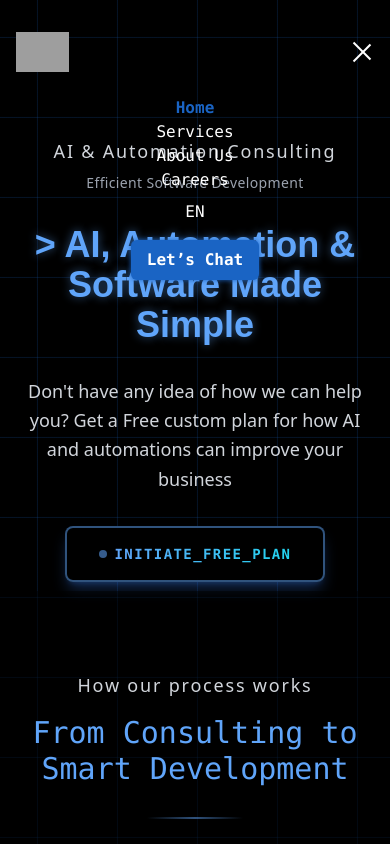
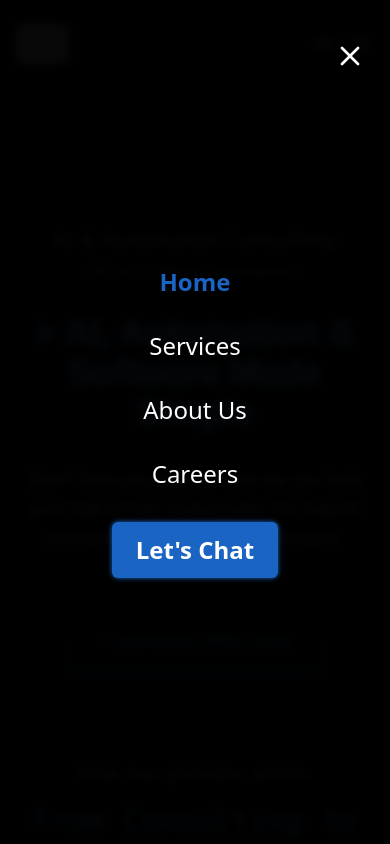
Before and after one commit to Haxor777exe/NovaGateWebsite, a Next.js app: page / in a window 390 px wide. Both pictures are taken after a click on the button "Toggle mobile menu". Shown: the top 844 px of the page. Built offline with nearby package versions, Linux system fonts and the light colour scheme; grey boxes are pictures that could not be loaded.

Commit message:
stuff fixed

```diff
--- a/src/components/footer.tsx
+++ b/src/components/footer.tsx
@@ -7,7 +7,7 @@
     const [copiedEmail, setCopiedEmail] = useState(false);
     const [copiedPhone, setCopiedPhone] = useState(false);
 
-    const copyToClipboard = async (text, type) => {
+    const copyToClipboard = async (text:any, type:any) => {
         try {
             await navigator.clipboard.writeText(text);
             if (type === 'email') {
--- a/src/components/navbar.tsx
+++ b/src/components/navbar.tsx
@@ -2,24 +2,19 @@
 import { useState } from "react";
 import Link from "next/link";
 import { usePathname } from "next/navigation";
+import { X } from "lucide-react";
 
 export default function Navbar() {
-  // For the language dropdown
   const [languageMenuOpen, setLanguageMenuOpen] = useState(false);
   const [selectedLanguage, setSelectedLanguage] = useState("EN");
-
-  // For the main mobile menu
   const [menuOpen, setMenuOpen] = useState(false);
-
   const pathname = usePathname();
 
   const handleLanguageSelect = (lang: string) => {
     setSelectedLanguage(lang);
     setLanguageMenuOpen(false);
-    // Insert your language-switching logic here if needed
   };
 
-  // Navigation links array for easy mapping and active state
   const navLinks = [
     { href: "/", label: "Home" },
     { href: "/services", label: "Services" },
@@ -28,11 +23,9 @@
   ];
 
   return (
-    <nav
-      className="fixed top-6 left-0 w-full z-50 flex justify-center"
-      style={{ border: "none", background: "transparent" }}
-    >
-      <div className="relative max-w-screen-xl w-full flex items-center justify-between px-4 py-2 font-mono text-white">
+    <>
+      <nav className="w-full z-50 flex justify-center bg-transparent">
+        <div className="relative max-w-screen-xl w-full flex items-center justify-between px-4 py-6 font-mono text-white">
           {/* LOGO */}
           <div className="flex items-center">
             <Link href="/" className="transition-transform duration-300 hover:scale-110">
@@ -44,7 +37,7 @@
             </Link>
           </div>
 
-        {/* DESKTOP NAV LINKS (hidden on mobile) */}
+          {/* DESKTOP NAV LINKS */}
           <div className="hidden md:flex space-x-6">
             {navLinks.map((link) => (
               <Link key={link.href} href={link.href}>
@@ -59,9 +52,9 @@
             ))}
           </div>
 
-        {/* DESKTOP RIGHT SIDE (Language + Let’s Chat) */}
+          {/* DESKTOP RIGHT SIDE */}
           <div className="hidden md:flex items-center space-x-4">
-          {/* Language dropdown */}
+            {/* Language dropdown - Desktop */}
             <div className="relative">
               <button
                 onClick={() => setLanguageMenuOpen(!languageMenuOpen)}
@@ -70,7 +63,7 @@
                 {selectedLanguage}
               </button>
               {languageMenuOpen && (
-              <div className="absolute right-0 mt-2 flex flex-col text-sm py-2">
+                <div className="absolute right-0 mt-2 flex flex-col text-sm py-2 bg-black/80 backdrop-blur-sm rounded z-50">
                   {["EN", "NL", "PT"].map((lang) => (
                     <button
                       key={lang}
@@ -84,96 +77,32 @@
               )}
             </div>
 
-          <button
-            className="relative px-4 py-2 rounded-lg bg-black border-2 border-blue-400/50 hover:border-blue-400 transition-all duration-300
-            shadow-lg shadow-blue-500/30 hover:shadow-blue-500/50 group text-lg font-semibold tracking-wide overflow-hidden"
-          >
-            {/* Button glow effect */}
+            <button className="relative px-4 py-2 rounded-lg bg-black border-2 border-blue-400/50 hover:border-blue-400 transition-all duration-300
+              shadow-lg shadow-blue-500/30 hover:shadow-blue-500/50 group text-lg font-semibold tracking-wide overflow-hidden">
               <div className="absolute inset-0 bg-blue-500/10 opacity-0 group-hover:opacity-100 transition-opacity duration-300" />
-            {/* Button text with gradient */}
               <span className="bg-gradient-to-r from-blue-400 to-cyan-400 bg-clip-text text-transparent font-mono tracking-widest">
-              Let’s Chat
+                Let's Chat
               </span>
-            {/* Scanning line effect */}
               <div className="absolute inset-0 bg-gradient-to-b from-transparent via-blue-400/20 to-transparent opacity-0 group-hover:opacity-100 animate-scan" />
             </button>
           </div>
 
-        {/* MOBILE BURGER ICON (shown on mobile only) */}
-        <div className="md:hidden">
-          <button
-            onClick={() => setMenuOpen(!menuOpen)}
-            className="block focus:outline-none"
-            aria-label="Toggle mobile menu"
-          >
-            <div className="relative w-6 h-5 flex flex-col justify-between items-center">
-              {/* Top bar */}
-              <span
-                className={`block h-[2px] w-full bg-white transition-transform duration-300 ${
-                  menuOpen ? "translate-y-2 rotate-45" : ""
-                }`}
-              />
-              {/* Middle bar */}
-              <span
-                className={`block h-[2px] w-full bg-white transition-opacity duration-300 ${
-                  menuOpen ? "opacity-0" : ""
-                }`}
-              />
-              {/* Bottom bar */}
-              <span
-                className={`block h-[2px] w-full bg-white transition-transform duration-300 ${
-                  menuOpen ? "-translate-y-2 -rotate-45" : ""
-                }`}
-              />
-            </div>
-          </button>
-        </div>
-
-        {/* MOBILE MENU (slide/fade in) */}
-        <div
-          className={`
-            absolute top-full left-0 w-full
-            md:hidden
-            flex flex-col items-center
-            overflow-hidden
-            transition-all duration-300
-            ${menuOpen ? "max-h-screen py-4" : "max-h-0 py-0"}
-          `}
-        >
-          {/* Nav links for mobile */}
-          {navLinks.map((link) => (
-            <Link
-              key={link.href}
-              href={link.href}
-              onClick={() => setMenuOpen(false)}
-            >
-              <span
-                className={`hover-glitch py-2 cursor-pointer ${
-                  pathname === link.href ? "active" : ""
-                }`}
-              >
-                {link.label}
-              </span>
-            </Link>
-          ))}
-
-          {/* Language selector on mobile */}
-          <div className="relative py-2">
+          {/* MOBILE CONTROLS - Grouped burger and language */}
+          <div className="md:hidden flex items-center space-x-4">
+            {/* Language selector for mobile */}
+            <div className="relative">
               <button
                 onClick={() => setLanguageMenuOpen(!languageMenuOpen)}
-              className="hover-glitch cursor-pointer"
+                className="hover-glitch cursor-pointer text-white"
               >
                 {selectedLanguage}
               </button>
               {languageMenuOpen && (
-              <div className="absolute left-1/2 -translate-x-1/2 mt-2 flex flex-col text-sm py-2">
+                <div className="absolute right-0 mt-2 flex flex-col text-sm py-2 bg-black/80 backdrop-blur-sm rounded z-50">
                   {["EN", "NL", "PT"].map((lang) => (
                     <button
                       key={lang}
-                    onClick={() => {
-                      handleLanguageSelect(lang);
-                      setMenuOpen(false);
-                    }}
+                      onClick={() => handleLanguageSelect(lang)}
                       className="px-4 py-2 text-white text-left hover:bg-[#1a64c4] transition-colors"
                     >
                       {lang}
@@ -183,21 +112,84 @@
               )}
             </div>
 
-          {/* Let’s Chat button on mobile */}
+            {/* Burger Menu */}
+            <button
+              onClick={() => setMenuOpen(!menuOpen)}
+              className="block focus:outline-none"
+              aria-label="Toggle mobile menu"
+            >
+              <div className="relative w-6 h-5 flex flex-col justify-between items-center">
+                <span
+                  className={`block h-[2px] w-full bg-white transition-transform duration-300 ${
+                    menuOpen ? "translate-y-2 rotate-45" : ""
+                  }`}
+                />
+                <span
+                  className={`block h-[2px] w-full bg-white transition-opacity duration-300 ${
+                    menuOpen ? "opacity-0" : ""
+                  }`}
+                />
+                <span
+                  className={`block h-[2px] w-full bg-white transition-transform duration-300 ${
+                    menuOpen ? "-translate-y-2 -rotate-45" : ""
+                  }`}
+                />
+              </div>
+            </button>
+          </div>
+        </div>
+      </nav>
+
+      {/*
+        FULL SCREEN MOBILE MENU
+        Always rendered, but we toggle classes to animate open/close.
+      */}
+      <div
+        className={`fixed inset-0 bg-black/95 backdrop-blur-sm z-40 md:hidden flex flex-col items-center justify-center
+          transition-all duration-300 ease-in-out
+          ${menuOpen ? "opacity-100 translate-y-0 pointer-events-auto" : "opacity-0 -translate-y-full pointer-events-none"}
+        `}
+      >
+        {/* Close button */}
+        <button
+          onClick={() => setMenuOpen(false)}
+          className="absolute top-8 right-4 text-white z-50 p-2"
+          aria-label="Close mobile menu"
+        >
+          <X size={32} />
+        </button>
+
+        <div className="h-full flex flex-col items-center justify-center space-y-8 text-2xl">
+          {navLinks.map((link) => (
+            <Link
+              key={link.href}
+              href={link.href}
+              onClick={() => setMenuOpen(false)}
+            >
+              <span
+                className={`text-white hover-glitch cursor-pointer ${
+                  pathname === link.href ? "active" : ""
+                }`}
+              >
+                {link.label}
+              </span>
+            </Link>
+          ))}
+
+          {/* Mobile Let's Chat button */}
           <Link
             href="#"
-            className="mt-2 px-4 py-2 font-bold text-white rounded-md bg-[#1a64c4] shadow-[0_0_5px_#1a64c4] hover:shadow-[0_0_10px_#1a64c4] transition-shadow duration-300"
+            className="mt-8 px-6 py-3 font-bold text-white rounded-md bg-[#1a64c4] shadow-[0_0_5px_#1a64c4] hover:shadow-[0_0_10px_#1a64c4] transition-shadow duration-300"
             style={{ textDecoration: "none" }}
             onClick={() => setMenuOpen(false)}
           >
-            Let’s Chat
+            Let's Chat
           </Link>
         </div>
       </div>
 
-      {/* Inline “matrix glitch” animation styles */}
+      {/* Extra styles for glitch effect and active link */}
       <style jsx>{`
-        /* Glitch effect for hover */
         .hover-glitch {
           transition: color 0.3s ease;
         }
@@ -205,7 +197,6 @@
           color: #1a64c4;
           animation: glitch 0.5s infinite;
         }
-        /* Active link styling */
         .active {
           color: #1a64c4;
           font-weight: bold;
@@ -237,6 +228,6 @@
           }
         }
       `}</style>
-    </nav>
+    </>
   );
 }
```
Lines whose indentation alone changed are shown as unchanged.
